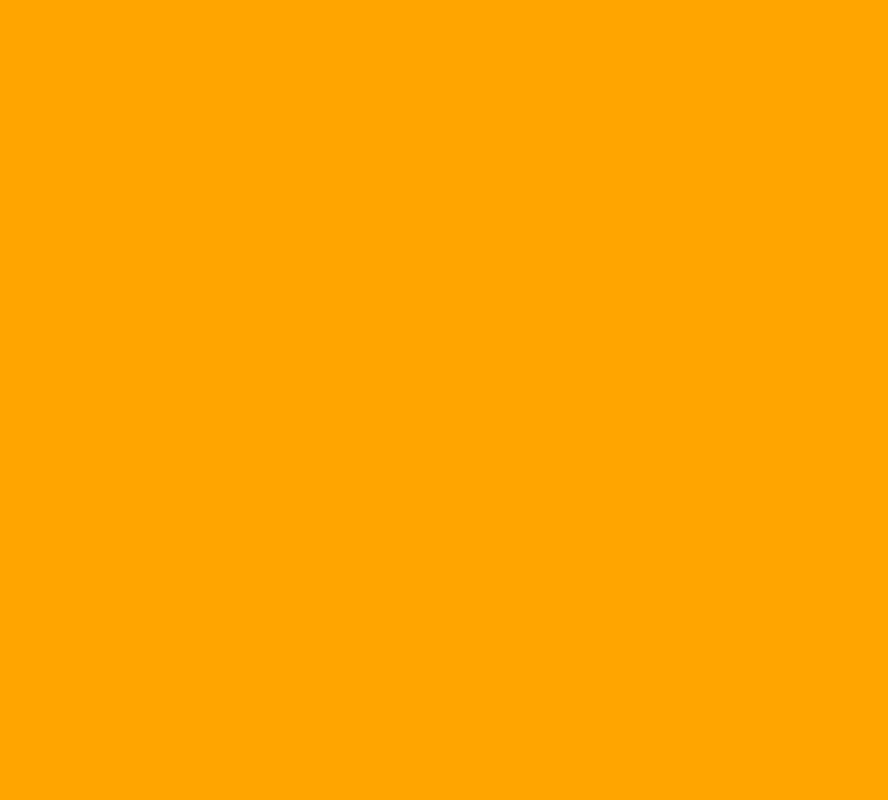
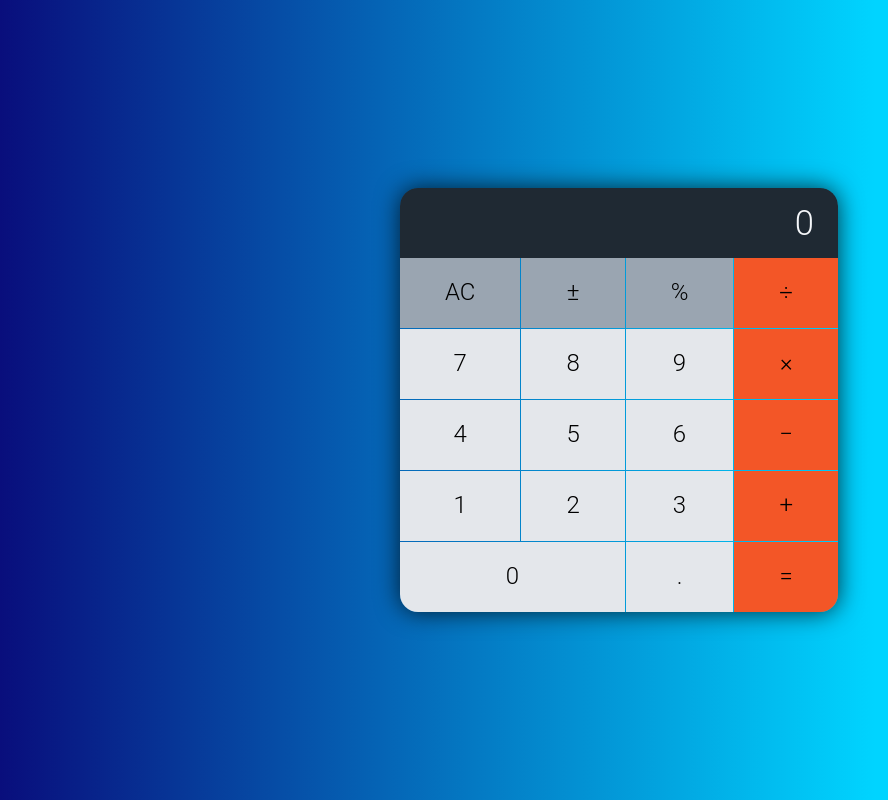
Before and after one commit to patbou02/calculator, a website built with webpack: page src/index.html in a window 1280 px wide. Shown: the whole page, without its empty margins (21-909 px from the left). Built offline with nearby package versions, Linux system fonts and the light colour scheme.

Commit message:
Create HTML and CSS for calculator.

```diff
--- a/src/css/styles.css
+++ b/src/css/styles.css
@@ -1,4 +1,111 @@
+/* Base styles and typography */
+:root {
+  --orange-050: #ffe8d9;
+  --orange-100: #ffd0ba;
+  --orange-200: #ffb088;
+  --orange-300: #ff9466;
+  --orange-400: #f9703e;
+  --orange-500: #f35627;
+  --orange-600: #de3a11;
+  --orange-700: #c52707;
+  --orange-800: #ad1d07;
+  --orange-900: #841003;
+
+  --grey-050: #f5f7fa;
+  --grey-100: #e4e7eb;
+  --grey-200: #cbd2d9;
+  --grey-300: #9aa5b1;
+  --grey-400: #7b8794;
+  --grey-500: #616e7c;
+  --grey-600: #52606d;
+  --grey-700: #3e4c59;
+  --grey-800: #323f4b;
+  --grey-900: #1f2933;
+}
+
+/* - Base Styles - */
+html {
+  font-size: 150%;
+  font-weight: 300;
+  font-family: "Roboto Light", Helvetica, Arial, serif;
+  line-height: 1.4;
+}
+
 body {
-  background-color: orange;
-  font-family: "Roboto Light", sans-serif;
+  display: flex;
+  background: rgb(2,0,36);
+  background: linear-gradient(90deg, rgba(2,0,36,1) 0%, rgba(9,9,121,1) 0%, rgba(0,212,255,1) 70%);
+  justify-content: center;
+  align-items: center;
+  height: 100vh;
 }
+
+.calculator {
+  box-shadow: 0 0 25px 0 rgba(0, 0, 0, 0.75);
+  border-radius: 0.75rem;
+  overflow: hidden;
+}
+
+.calculator__display {
+  background-color: var(--grey-900);
+  color: var(--grey-050);
+  width: 16.25rem;
+  padding: 0.75rem 1rem;
+  text-align: right;
+  font-size: calc(1rem * 1.2 * 1.2);
+}
+
+.calculator__keys {
+  display: grid;
+  width: 100%;
+  grid-template-columns: repeat(4, auto);
+  grid-template-rows: 70px 70px 70px 70px 70px;
+  grid-gap: 1px;
+  grid-template-areas:
+    ". . . ."
+    "seven eight nine times"
+    "four five six minus"
+    "one two three plus"
+    "zero zero clear equals";
+}
+
+.calculator__keys button {
+  border: 0;
+  margin: 0;
+  padding: 0;
+}
+
+/*.clear { grid-area: ; }*/
+/*.plusminus { grid-area: ; }*/
+.plus { grid-area: plus; }
+.minus { grid-area: minus; }
+.times { grid-area: times; }
+/*.divide { grid-area: ; }*/
+/*.percent { grid-area: ; }*/
+.equals { grid-area: equals; }
+.one { grid-area: one; }
+.two { grid-area: two; }
+.three { grid-area: three; }
+.four { grid-area: four; }
+.five { grid-area: five; }
+.six { grid-area: six; }
+.seven { grid-area: seven; }
+.eight { grid-area: eight; }
+.nine { grid-area: nine; }
+.zero { grid-area: zero; }
+.decimal { grid-area: clear; }
+
+.number { background-color: var(--grey-100); }
+.number:active,
+.number:focus { background-color: var(--grey-200); }
+
+.operator { background-color: var(--orange-500); }
+.operator:active,
+.operator:focus { background-color: var(--orange-700); }
+
+.clear,
+.plusminus,
+.percent { background-color: var(--grey-300); }
+.clear:active, .clear:focus,
+.plusminus:active, .plusminus:focus,
+.percent:active, .percent:focus { background-color: var(--grey-500); }
--- a/src/index.html
+++ b/src/index.html
@@ -14,7 +14,30 @@
 </head>
 <body>
   <div class="container">
-    <div class="calculator"></div>
+    <div class="calculator">
+      <div class="calculator__display">0</div>
+      <div class="calculator__keys">
+        <button class="clear">AC</button>
+        <button class="plusminus">&plusmn;</button>
+        <button class="operator plus">&plus;</button>
+        <button class="operator minus">&minus;</button>
+        <button class="operator times">&times;</button>
+        <button class="percent">&percnt;</button>
+        <button class="operator divide">&divide;</button>
+        <button class="operator equals">&equals;</button>
+        <button class="number one">1</button>
+        <button class="number two">2</button>
+        <button class="number three">3</button>
+        <button class="number four">4</button>
+        <button class="number five">5</button>
+        <button class="number six">6</button>
+        <button class="number seven">7</button>
+        <button class="number eight">8</button>
+        <button class="number nine">9</button>
+        <button class="number zero">0</button>
+        <button class="number decimal">&period;</button>
+      </div>
+    </div>
   </div>
 
   <!-- Custom App Scripts -->
```
